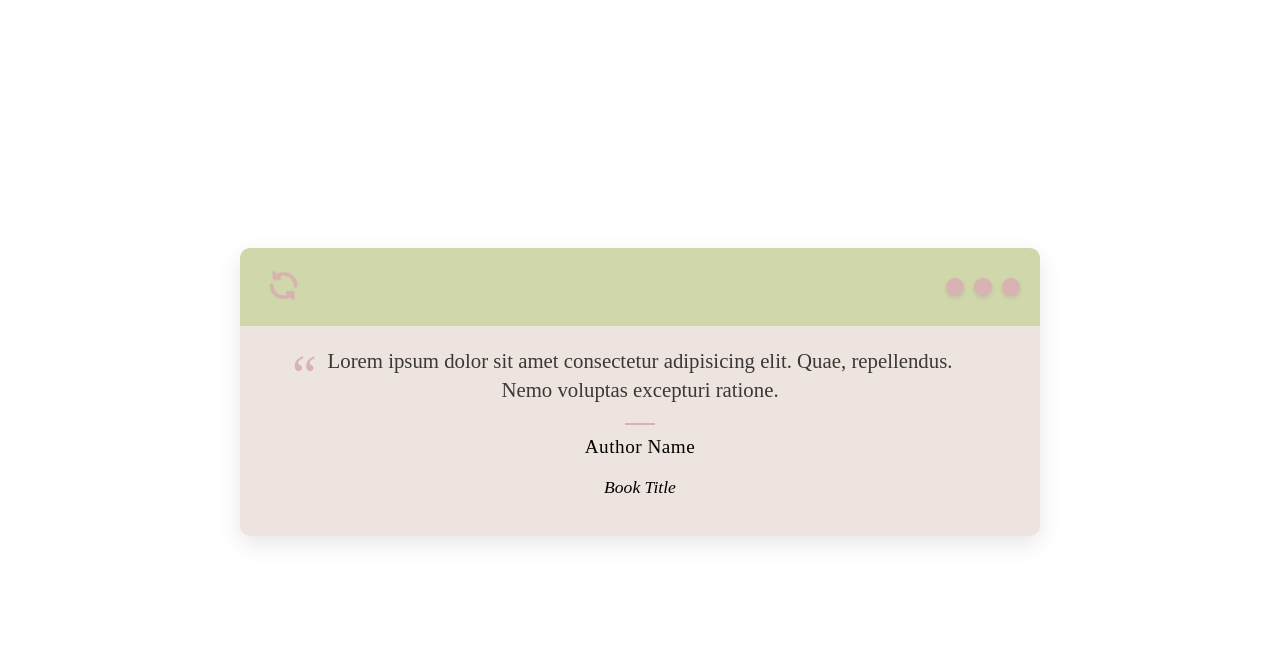
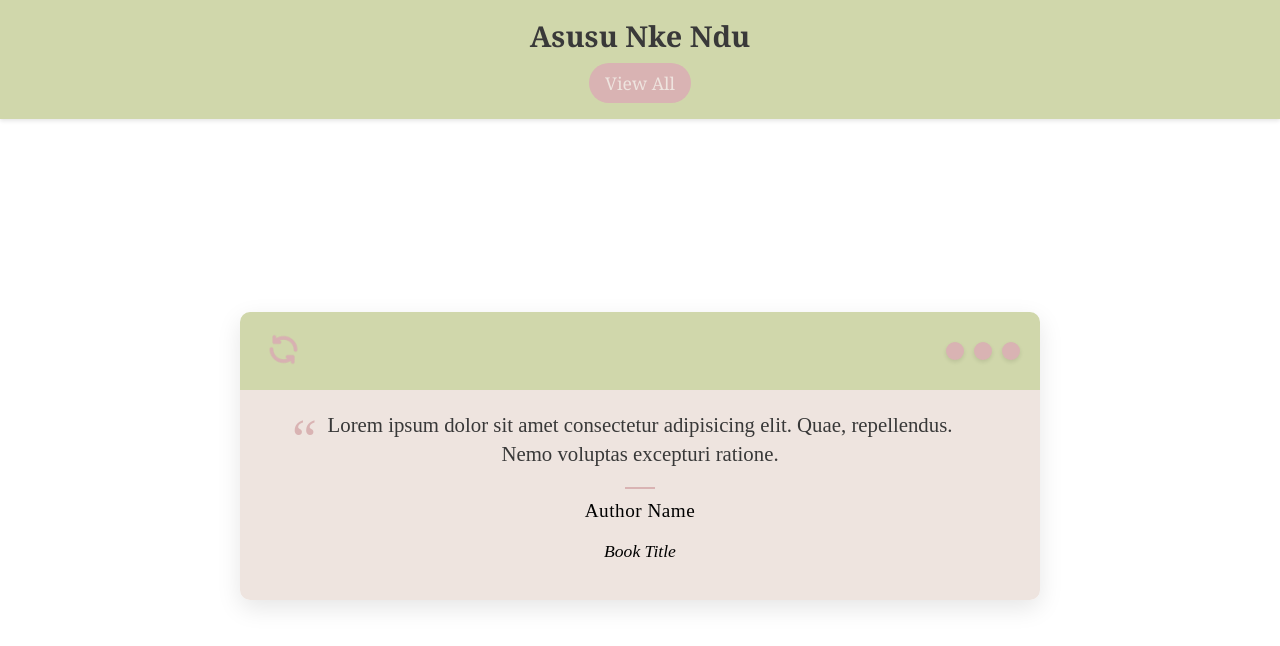
Before and after one commit to Luvjen11/Akuko-nke-Ndu, a React (Vite) app in the folder frontend/: page / in a window 1280 px wide. Shown: the top 646 px of the page. Built offline with nearby package versions, Linux system fonts and the light colour scheme.

Commit message:
configure routing in app component and update nav bar styling

```diff
--- a/frontend/src/App.jsx
+++ b/frontend/src/App.jsx
@@ -1,15 +1,18 @@
-import Quote from './components/Quote'
-import './App.css'
+import { BrowserRouter as Router, Routes, Route } from "react-router-dom";
+import Quote from "./components/Quote";
+import Navbar from "./components/Navbar";
+import "./App.css";
 
 function App() {
-
-
   return (
-    <>
-     <Quote/>
-
-    </>
-  )
+    <Router>
+      <Navbar />
+      <Routes>
+      <Route path="/" element={<Quote />}></Route>
+        <Route path="/random" element={<Quote />}></Route>
+      </Routes>
+    </Router>
+  );
 }
 
-export default App
+export default App;
--- /dev/null
+++ b/frontend/src/components/Navbar.css
@@ -0,0 +1,75 @@
+.navbar-container {
+  background: #D0D7AB;
+  padding: 1rem 2rem;
+  display: flex;
+  flex-direction: column;
+  align-items: center;
+  box-shadow: 0 2px 4px rgba(0, 0, 0, 0.1);
+  position: fixed;
+  top: 0;
+  left: 0;
+  right: 0;
+  z-index: 1000;
+}
+
+/* Add this to your Quote.css */
+.quote-container {
+  display: flex;
+  flex-direction: column;
+  align-items: center;
+  justify-content: center;
+  min-height: 80vh;
+  padding: 2rem;
+  padding-top: 6rem; /* Add top padding to account for fixed navbar */
+}
+
+.logo-text {
+  font-family: 'Georgia', serif;
+  font-weight: bold;
+  font-size: 1.8rem;
+  color: #393939;
+  text-decoration: none;
+  margin-bottom: 0.5rem;
+  text-align: center;
+}
+
+.nav-links-container {
+  display: flex;
+  gap: 2rem;
+}
+
+.nav-link {
+  font-family: 'Georgia', serif;
+  font-size: 1.1rem;
+  color: #EEE4DF;
+  background: #D9B3B3;
+  text-decoration: none;
+  padding: 8px 16px;
+  border-radius: 20px;
+  transition: all 0.3s ease;
+}
+
+.nav-link:hover {
+  background: #b38d8d;
+  color: #FFF;
+  transform: translateY(-2px);
+}
+
+@media (max-width: 768px) {
+  .navbar-container {
+    padding: 1rem;
+  }
+
+  .logo-text {
+    font-size: 1.5rem;
+  }
+
+  .nav-link {
+    font-size: 1rem;
+    padding: 6px 12px;
+  }
+
+  .nav-links-container {
+    gap: 1rem;
+  }
+}
--- a/frontend/src/components/Navbar.jsx
+++ b/frontend/src/components/Navbar.jsx
@@ -1,13 +1,16 @@
-import React from 'react'
-import {Link}  from 'react-router-dom';
+import React from 'react';
+import { Link } from 'react-router-dom';
+import './NavBar.css';
 
 const Navbar = () => {
   return (
-    <nav className="navabr-container">
-      <Link to={"/"} className='logo-text'>Akụkọ nke Ndụ</Link>
-      <Link to={"/quotes"} className='nav-link'>View All</Link>
+    <nav className="navbar-container">
+      <Link to="/" className="logo-text">Asusu Nke Ndu</Link>
+      <div className="nav-links-container">
+        <Link to="/archive" className="nav-link">View All</Link>
+      </div>
     </nav>
   );
-}
+};
 
-export default Navbar
+export default Navbar;
```
